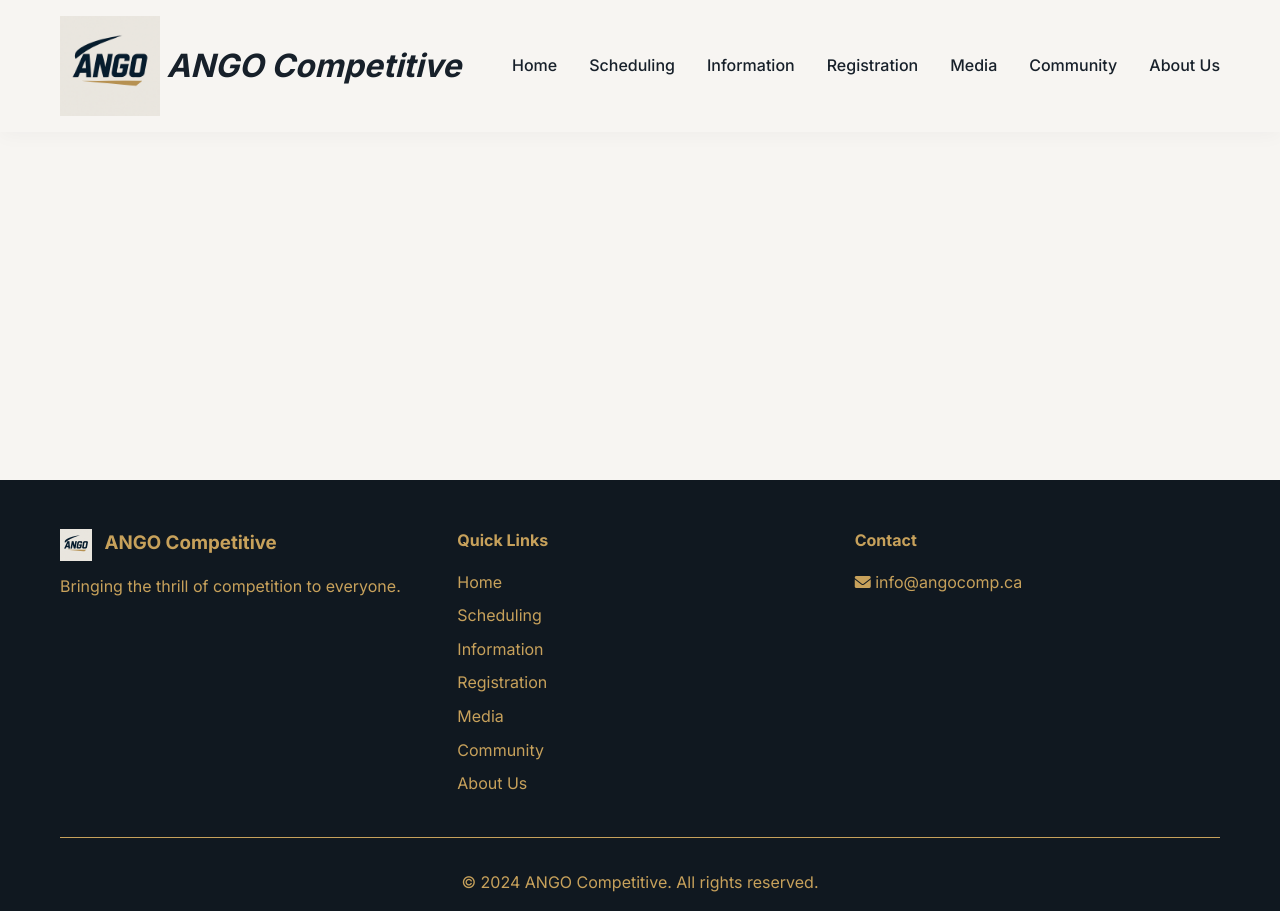
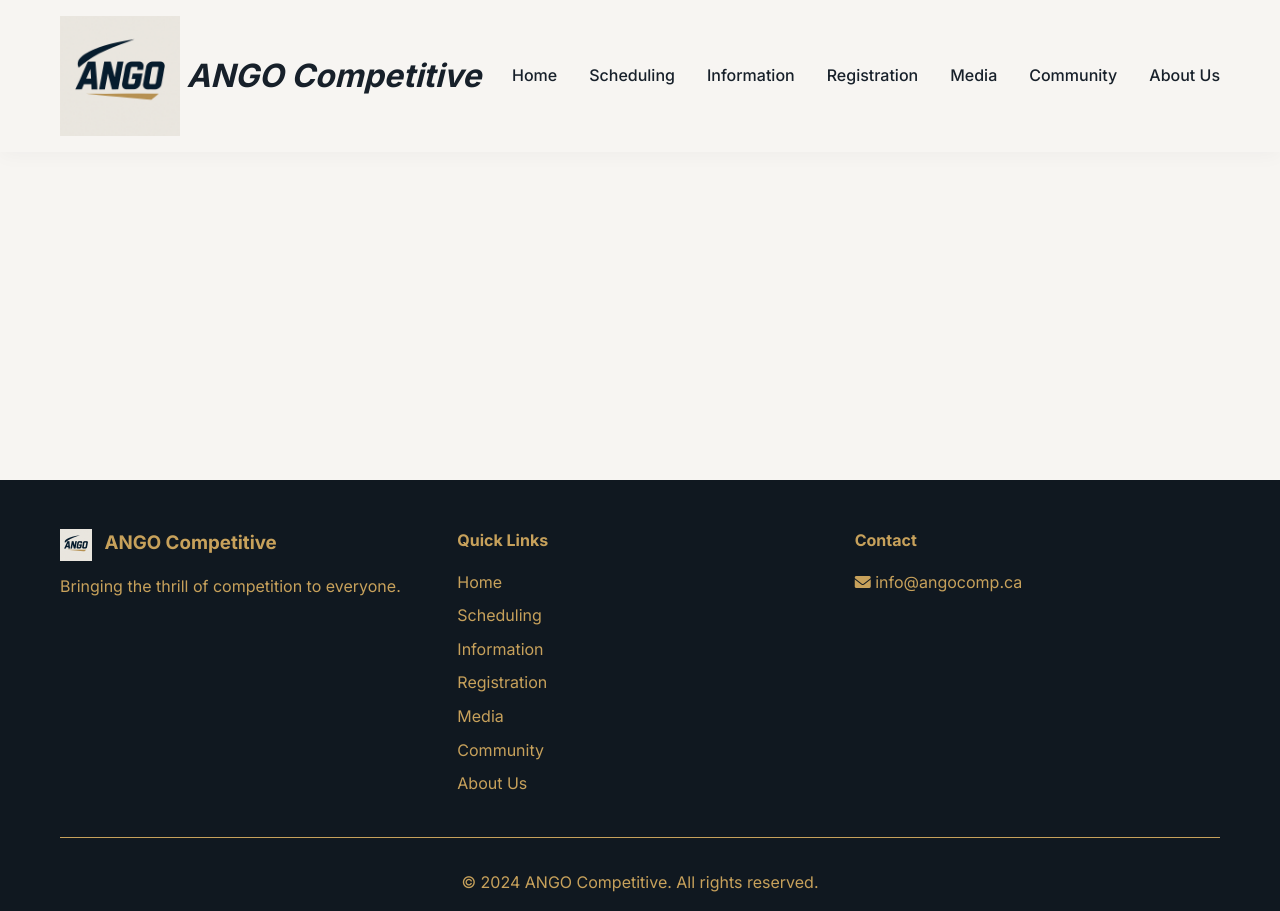
Before and after one commit to isamel-shen/ANGOWEBSITE, a plain HTML site: page event.html in a window 1280 px wide. Drawn offline with Linux system fonts and the light colour scheme.

Commit message:
Increased logo size to 120px height

```diff
--- a/event.html
+++ b/event.html
@@ -13,7 +13,7 @@
     <nav class="navbar">
         <div class="nav-container">
             <div class="nav-logo" style="display:flex;align-items:center;gap:0.4rem;">
-                <img src="assets/logo.png" alt="ANGO Competitive Logo" style="height:100px;vertical-align:middle;"> <span style="font-size:2rem;font-weight:700;vertical-align:middle;font-style:italic;">ANGO Competitive</span>
+                <img src="assets/logo.png" alt="ANGO Competitive Logo" style="height:120px;vertical-align:middle;"> <span style="font-size:2rem;font-weight:700;vertical-align:middle;font-style:italic;">ANGO Competitive</span>
             </div>
             <ul class="nav-menu">
                 <li class="nav-item"><a href="index.html#home" class="nav-link">Home</a></li>
```
Also changed, not shown: index.html (+1 -1 lines).
